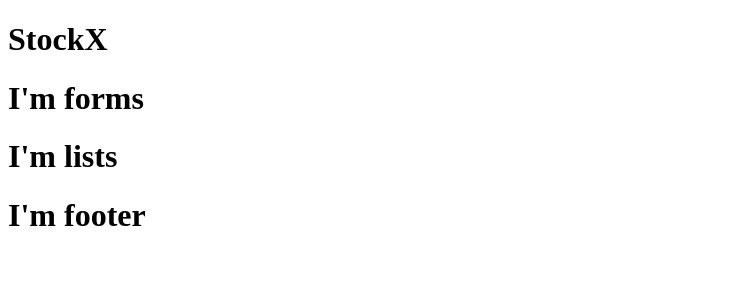
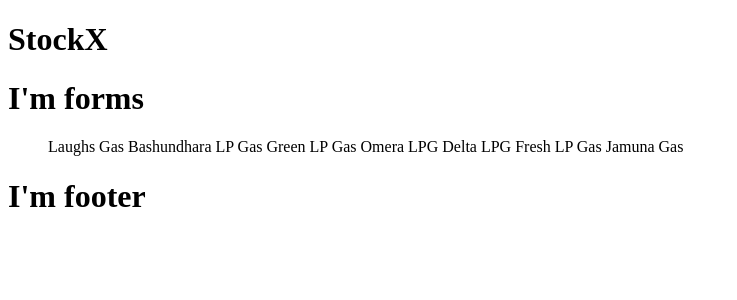
Before and after one commit to Fahim05022003/Project-0, a React (Create React App) app: page / in a window 1280 px wide. Shown: the top 300 px of the page, without its empty margins (0-737 px from the left). Built offline with nearby package versions, Linux system fonts and the light colour scheme.

Commit message:
add allCylinders array and an unordered list to show names

```diff
--- a/src/components/CylinderList.js
+++ b/src/components/CylinderList.js
@@ -1,7 +1,17 @@
+const allCylinders = [
+  { id: 1, name: "Laughs Gas", size: 12, avaiable: true },
+  { id: 2, name: "Bashundhara LP Gas", size: 12, avaiable: false },
+  { id: 3, name: "Green LP Gas", size: 24, avaiable: true },
+  { id: 4, name: "Omera LPG", size: 24, avaiable: false },
+  { id: 5, name: "Delta LPG", size: 12, avaiable: true },
+  { id: 6, name: "Fresh LP Gas", size: 12, avaiable: true },
+  { id: 7, name: "Jamuna Gas", size: 12, avaiable: true },
+];
+
 export default function CylinderList() {
   return (
     <div>
-      <h1> I'm lists </h1>
+      <ul>{allCylinders.map((cylinder) => cylinder.name + " ")}</ul>
     </div>
   );
 }
```
